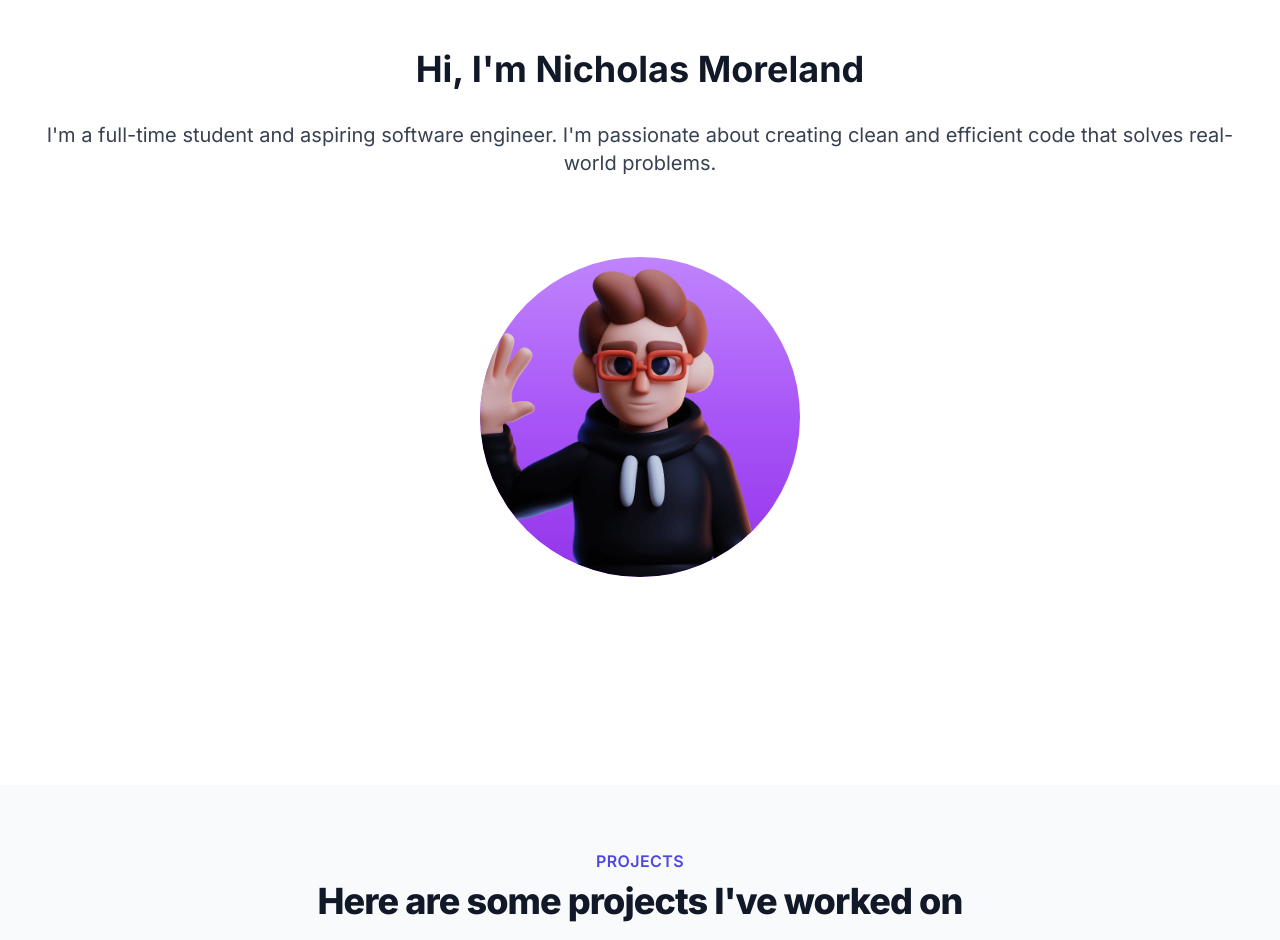
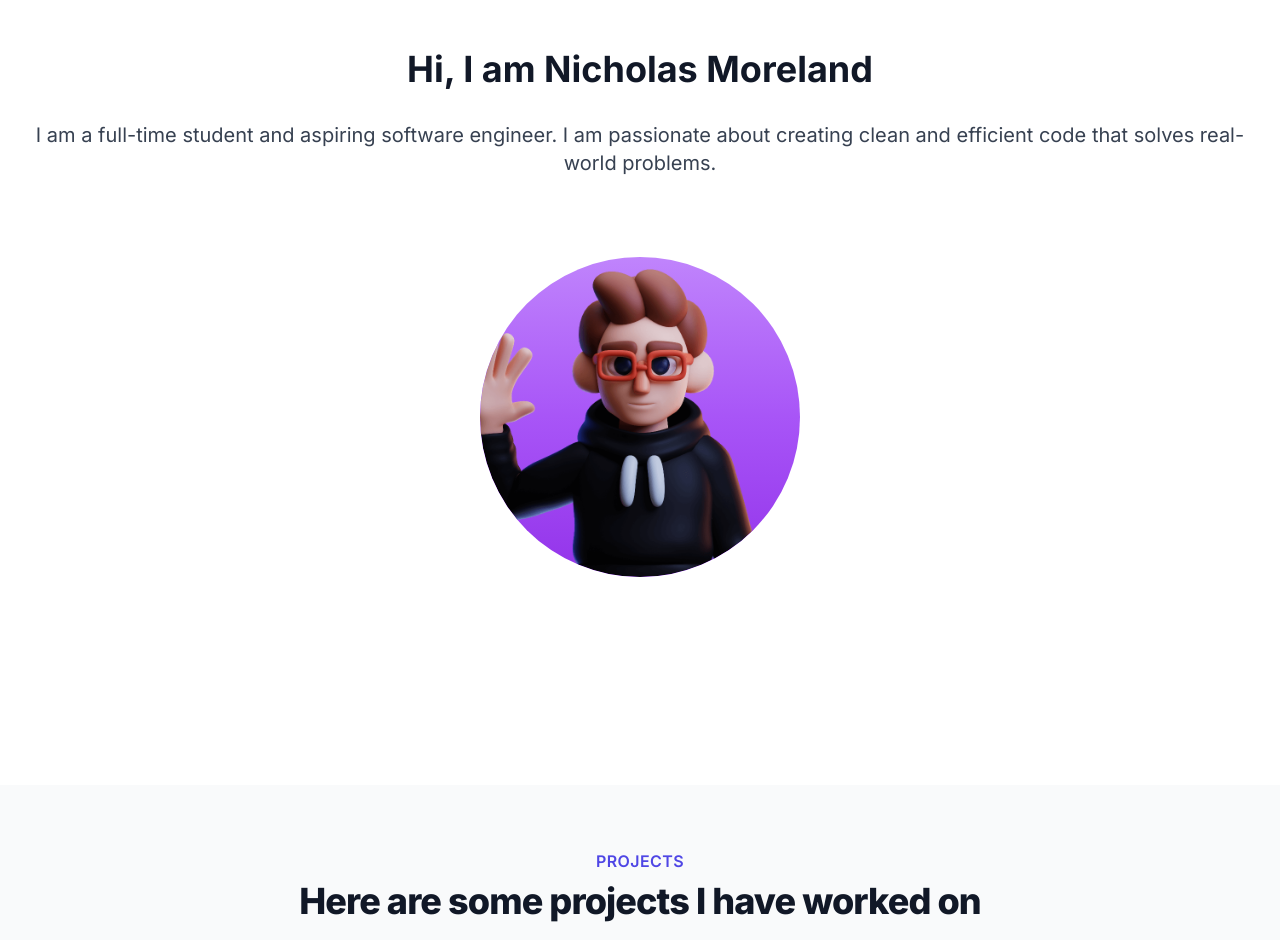
Before and after one commit to nbmoreland/psychic-enigma, a Next.js app: page / in a window 1280 px wide. Shown: the part 120-1060 px from the top of the page. Built offline with nearby package versions, Linux system fonts and the light colour scheme.

Commit message:
update: eslint fixes

```diff
--- a/app/components/project/ProjectSection.tsx
+++ b/app/components/project/ProjectSection.tsx
@@ -71,7 +71,7 @@ export default function ProjectSection({ showcase }: { showcase: boolean }) {
           Projects
         </h2>
         <p className="mt-2 text-3xl leading-8 font-extrabold tracking-tight text-gray-900 dark:text-white sm:text-4xl">
-          Here are some projects I've worked on
+          Here are some projects I have worked on
         </p>
         <p className="mt-4 max-w-2xl text-xl text-gray-500 lg:mx-auto">
           These are some of my recent projects. Click on a project to learn more
--- a/app/page.tsx
+++ b/app/page.tsx
@@ -22,10 +22,10 @@ export default function Home() {
           <div className="mx-auto max-w-7xl mt-12 py-12 px-4 sm:px-6 lg:py-16 lg:px-8">
             <div className="lg:text-center">
               <h1 className="text-4xl font-bold text-gray-900 dark:text-white">
-                Hi, I'm Nicholas Moreland
+                Hi, I am Nicholas Moreland
               </h1>
               <p className="mt-8 text-xl text-gray-700 dark:text-gray-400">
-                I'm a full-time student and aspiring software engineer. I'm
+                I am a full-time student and aspiring software engineer. I am
                 passionate about creating clean and efficient code that solves
                 real-world problems.
               </p>
```
